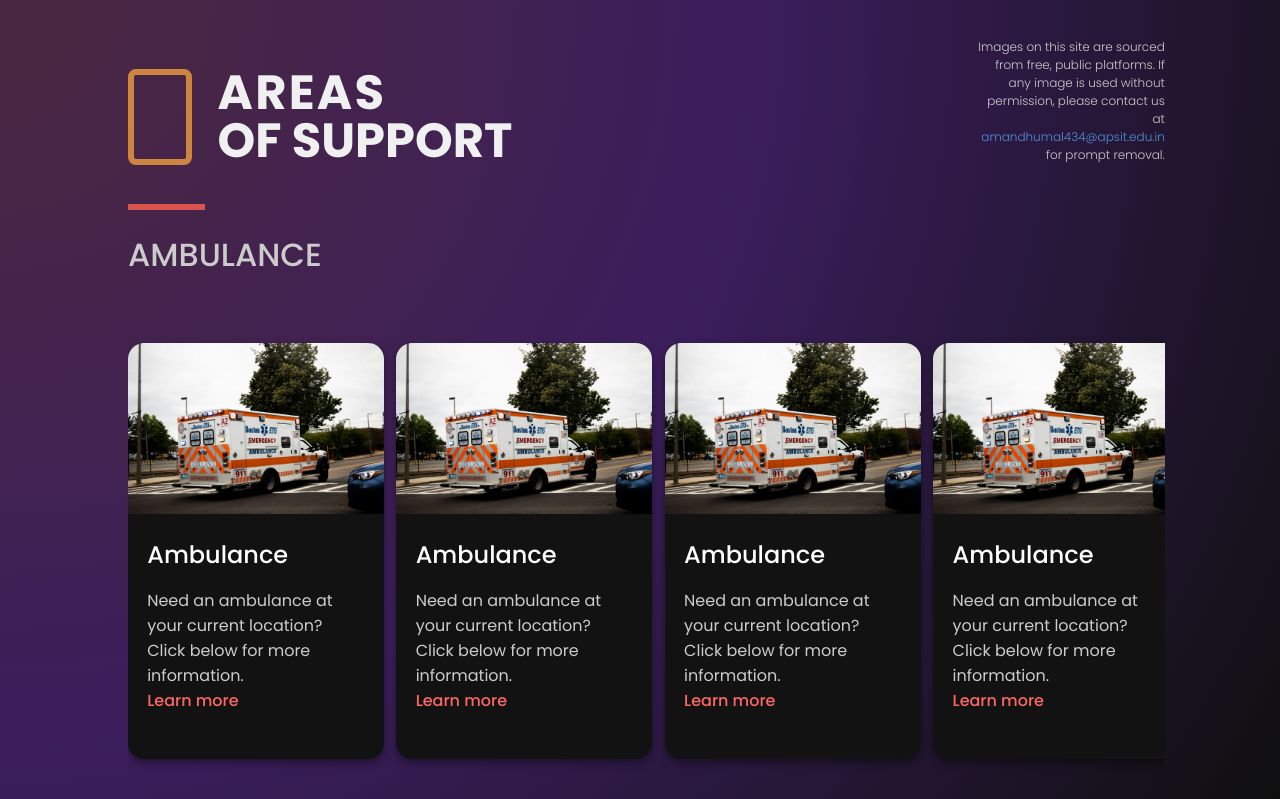
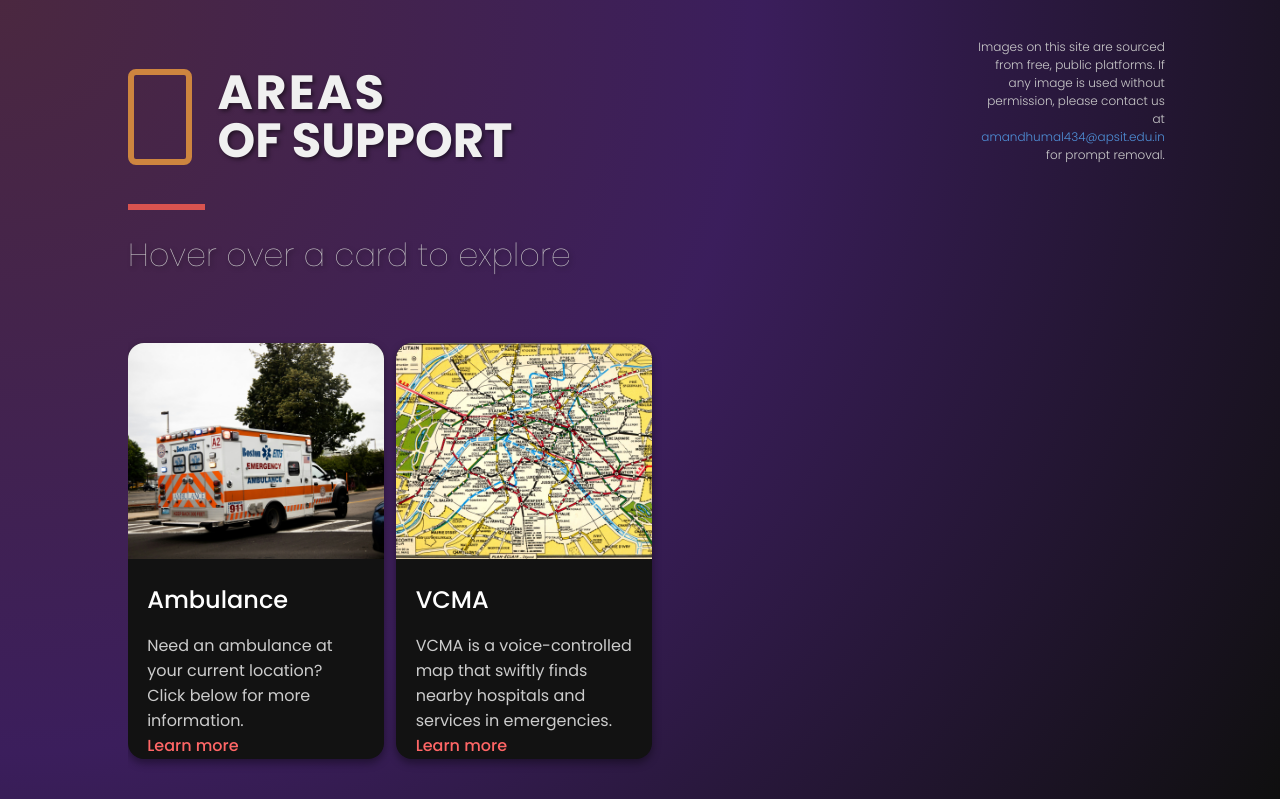
Before and after one commit to AMN-D/MAJPRJ_2025, a Django app: page / in a window 1280 px wide. Shown: the part 801-1600 px from the top of the page. Run offline with Django 5.2, Linux system fonts and the light colour scheme.

Commit message:
Cards are working now

```diff
--- a/Frontend/SAFER/home/static/home.css
+++ b/Frontend/SAFER/home/static/home.css
@@ -629,7 +629,7 @@ header nav .profile i {
   object-fit: cover; /* Cover the entire container while keeping the aspect ratio */
   opacity: 0; /* Initially hidden */
   visibility: hidden; /* Initially hidden */
-  transition: opacity 0.5s ease; /* Smooth fade-in and fade-out over 500ms */
+  transition: opacity 0.5s ease-in-out; /* Smooth fade-in and fade-out over 500ms */
   z-index: -1; /* Place behind all content */
   filter: brightness(40%) sepia(30%) contrast(85%) hue-rotate(-15deg); /* Optional vintage effect */
 }
@@ -645,10 +645,11 @@ header nav .profile i {
   color: #cccccc;
 }
 .main-card-page .heading-cards h1 {
-  font-size: 4vb;
-  font-weight: 500;
+  font-size: 4vb; /* Adjusted size */
+  font-weight: 100;
   padding: 0;
   margin-bottom: 0;
+  text-shadow: 2px 2px 4px rgba(0, 0, 0, 0.5); /* Subtle black shadow */
 }
 @media (max-width: 1024px) {
   .main-card-page .heading-cards h1 {
@@ -794,15 +795,19 @@ header nav .profile i {
   }
 }
 .main-card-page .unique-card-swiper-container .myUniqueCardSwiper .swiper-slide .card-ambulance .unique-card .card-image {
-  width: 20vw; /* Full width image */
-  height: auto; /* Maintain aspect ratio */
+  width: 20vw; /* Set width */
+  height: 27vh; /* Set height */
   margin: 0;
   padding: 0;
   border-radius: 2vb 2vb 0 0; /* Rounded corners at the top */
+  object-fit: cover; /* Crop the image to fill the box */
+  object-position: center; /* Center the image within the box */
+  image-rendering: -webkit-optimize-contrast; /* For WebKit browsers */
+  image-rendering: crisp-edges; /* Reduce jagged edges */ /* Optional: add a slight blur for smoother appearance */
 }
 @media (max-width: 1024px) {
   .main-card-page .unique-card-swiper-container .myUniqueCardSwiper .swiper-slide .card-ambulance .unique-card .card-image {
-    width: 100%;
+    width: 100%; /* Full width on smaller screens */
   }
 }
 .main-card-page .unique-card-swiper-container .myUniqueCardSwiper .swiper-slide .card-ambulance .unique-card .card-title {
--- a/Frontend/SAFER/home/static/home.js
+++ b/Frontend/SAFER/home/static/home.js
@@ -105,29 +105,66 @@ document.addEventListener("DOMContentLoaded", () => {
 document.addEventListener("DOMContentLoaded", () => {
   const gradientBackground = document.querySelector(".gradient-background");
   const backgroundVideo = document.querySelector(".background-video");
+  const videoSource = backgroundVideo.querySelector("source");
   const cards = document.querySelectorAll(".unique-card");
+  const headingTitle = document.querySelector(".heading-title");
 
   let hideTimeout; // Timeout reference for delayed hide
+  let isHovering = false; // Track if the mouse is currently over a card
 
-  // Function to show video as background
-  const showVideoBackground = () => {
+  // Function to show video as background and change the title instantly
+  const showVideoBackground = (event) => {
+    isHovering = true; // Set hover state to true
+    const card = event.currentTarget; // Get the card that triggered the event
+    const videoFileName = card.getAttribute("data-video"); // Get the video file name from data attribute
+    const newTitle = card.getAttribute("data-title"); // Get the new title from data attribute
+
     // Clear any pending hide actions if the user hovers onto another card
     clearTimeout(hideTimeout);
-    if (backgroundVideo) {
+
+    if (backgroundVideo && videoSource) {
+      // Update the source only if it's different from the current source to avoid reload
+      if (videoSource.src.indexOf(videoFileName) === -1) {
+        videoSource.src = `../static/card/${videoFileName}`;
+        backgroundVideo.load(); // Load the new video source
+      }
+
+      // Only play the video if it is paused
+      if (backgroundVideo.paused) {
+        backgroundVideo.play();
+      }
+
+      // Make sure the video is visible
       backgroundVideo.style.opacity = 1; // Set opacity to 100% for full visibility
-      backgroundVideo.style.visibility = "visible"; // Make sure the video is visible
+      backgroundVideo.style.visibility = "visible";
+    }
+
+    // Update the heading title instantly
+    if (headingTitle) {
+      headingTitle.textContent = newTitle;
     }
   };
 
   // Function to hide video as background with fade-out effect
   const hideVideoBackground = () => {
+    isHovering = false; // Set hover state to false
     // Add a delay before hiding to avoid glitchy transitions
     hideTimeout = setTimeout(() => {
-      if (backgroundVideo) {
-        backgroundVideo.style.opacity = 0; // Fade out the video
-        setTimeout(() => {
-          backgroundVideo.style.visibility = "hidden"; // Hide the video after fading out
-        }, 500); // Match the CSS transition duration (500ms)
+      if (!isHovering) { // Only proceed if the mouse is not hovering over a card
+        if (backgroundVideo) {
+          backgroundVideo.style.opacity = 0; // Fade out the video
+          setTimeout(() => {
+            if (!isHovering) { // Double check hover state before hiding
+              backgroundVideo.style.visibility = "hidden"; // Hide the video after fading out
+              backgroundVideo.pause(); // Pause the video to save resources
+            }
+          }, 500); // Match the CSS transition duration (500ms)
+        }
+
+        // Reset the heading title back to default instantly
+        if (headingTitle && !isHovering) {
+          headingTitle.textContent = "Hover over a card to explore";
+        }
       }
     }, 200); // Delay to prevent glitchiness when switching quickly (200ms)
   };
@@ -138,9 +175,8 @@ document.addEventListener("DOMContentLoaded", () => {
     card.addEventListener("mouseleave", hideVideoBackground);
   });
 
-  // Optional: Reset the gradient position when the mouse leaves the container
+  // Prevent resetting the gradient position to center when leaving
   gradientBackground?.addEventListener("mouseleave", () => {
-    gradientBackground.style.background =
-      "radial-gradient(circle at center, #4b2840, #3b1e5c, #0f0f0f)";
+    // Do not reset the gradient, maintain its last known position
   });
 });
--- a/Frontend/SAFER/home/static/home.scss
+++ b/Frontend/SAFER/home/static/home.scss
@@ -535,7 +535,7 @@ header {
     object-fit: cover; /* Cover the entire container while keeping the aspect ratio */
     opacity: 0; /* Initially hidden */
     visibility: hidden; /* Initially hidden */
-    transition: opacity 0.5s ease; /* Smooth fade-in and fade-out over 500ms */
+    transition: opacity 0.5s ease-in-out; /* Smooth fade-in and fade-out over 500ms */
     z-index: -1; /* Place behind all content */
     filter: brightness(40%) sepia(30%) contrast(85%) hue-rotate(-15deg); /* Optional vintage effect */
   }
@@ -550,14 +550,17 @@ header {
     width: 81vw;
     color: #cccccc;
     h1 {
-      font-size: 4vb;
-      font-weight: 500;
+      font-size: 4vb; /* Adjusted size */
+      font-weight: 100;
       padding: 0;
       margin-bottom: 0;
+      text-shadow: 2px 2px 4px rgba(0, 0, 0, 0.5); /* Subtle black shadow */
+
       @media (max-width: 1024px) {
         font-size: 3vb;
       }
     }
+
     .line {
       width: 6vw; /* Adjust the width of the line */
       height: 1vh; /* Set the thickness of the line */
@@ -659,7 +662,6 @@ header {
     margin-top: auto;
     position: relative;
 
-
     .myUniqueCardSwiper {
       width: 81vw;
       height: 100%;
@@ -699,13 +701,20 @@ header {
             }
 
             .card-image {
-              width: 20vw; /* Full width image */
-              height: auto; /* Maintain aspect ratio */
+              width: 20vw; /* Set width */
+              height: 27vh; /* Set height */
               margin: 0;
               padding: 0;
               border-radius: 2vb 2vb 0 0; /* Rounded corners at the top */
+              object-fit: cover; /* Crop the image to fill the box */
+              object-position: center; /* Center the image within the box */
+              image-rendering: -webkit-optimize-contrast; /* For WebKit browsers */
+              image-rendering: crisp-edges; /* Reduce jagged edges */ /* Optional: add a slight blur for smoother appearance */
+            }
+
             @media (max-width: 1024px) {
-                width: 100%;
+              .card-image {
+                width: 100%; /* Full width on smaller screens */
               }
             }
 
--- a/Frontend/SAFER/home/templates/home.html
+++ b/Frontend/SAFER/home/templates/home.html
@@ -124,7 +124,7 @@
           Your browser does not support the video tag.
         </video>
         <div class="heading-cards">
-          <h1>AMBULANCE</h1>
+          <h1 class="heading-title">Hover over a card to explore</h1>
           <div class="line"></div>
           <div class="for-card-header">
             <div class="cube"></div>
@@ -150,7 +150,7 @@
 
               <div class="swiper-slide">
                 <div class="card-ambulance">
-                  <div class="unique-card">
+                  <div class="unique-card" data-video="ambulance.mp4" data-title="AMBULANCE">
                     <img
                       src="../static/card/ambulance-card.jpg"
                       alt="AMBULANCE"
@@ -166,108 +166,18 @@
                   </div>
                 </div>
               </div>
+
               <div class="swiper-slide">
                 <div class="card-ambulance">
-                  <div class="unique-card">
+                  <div class="unique-card" data-video="map.mp4" data-title="VOICE CONTROLLED MAP">
                     <img
-                      src="../static/card/ambulance-card.jpg"
+                      src="../static/card/map-card.jpg"
                       alt="AMBULANCE"
                       class="card-image"
                     />
-                    <h3 class="card-title">Ambulance</h3>
+                    <h3 class="card-title">VCMA</h3>
                     <p class="card-description">
-                      Need an ambulance at your current location? Click below
-                      for more information.<br />
-                      <a href="#" class="learn-more">Learn more</a>
-                      <!-- Added a button for the call-to-action -->
-                    </p>
-                  </div>
-                </div>
-              </div>
-              <div class="swiper-slide">
-                <div class="card-ambulance">
-                  <div class="unique-card">
-                    <img
-                      src="../static/card/ambulance-card.jpg"
-                      alt="AMBULANCE"
-                      class="card-image"
-                    />
-                    <h3 class="card-title">Ambulance</h3>
-                    <p class="card-description">
-                      Need an ambulance at your current location? Click below
-                      for more information.<br />
-                      <a href="#" class="learn-more">Learn more</a>
-                      <!-- Added a button for the call-to-action -->
-                    </p>
-                  </div>
-                </div>
-              </div>
-              <div class="swiper-slide">
-                <div class="card-ambulance">
-                  <div class="unique-card">
-                    <img
-                      src="../static/card/ambulance-card.jpg"
-                      alt="AMBULANCE"
-                      class="card-image"
-                    />
-                    <h3 class="card-title">Ambulance</h3>
-                    <p class="card-description">
-                      Need an ambulance at your current location? Click below
-                      for more information.<br />
-                      <a href="#" class="learn-more">Learn more</a>
-                      <!-- Added a button for the call-to-action -->
-                    </p>
-                  </div>
-                </div>
-              </div>
-              <div class="swiper-slide">
-                <div class="card-ambulance">
-                  <div class="unique-card">
-                    <img
-                      src="../static/card/ambulance-card.jpg"
-                      alt="AMBULANCE"
-                      class="card-image"
-                    />
-                    <h3 class="card-title">Ambulance</h3>
-                    <p class="card-description">
-                      Need an ambulance at your current location? Click below
-                      for more information.<br />
-                      <a href="#" class="learn-more">Learn more</a>
-                      <!-- Added a button for the call-to-action -->
-                    </p>
-                  </div>
-                </div>
-              </div>
-              <div class="swiper-slide">
-                <div class="card-ambulance">
-                  <div class="unique-card">
-                    <img
-                      src="../static/card/ambulance-card.jpg"
-                      alt="AMBULANCE"
-                      class="card-image"
-                    />
-                    <h3 class="card-title">Ambulance</h3>
-                    <p class="card-description">
-                      Need an ambulance at your current location? Click below
-                      for more information.<br />
-                      <a href="#" class="learn-more">Learn more</a>
-                      <!-- Added a button for the call-to-action -->
-                    </p>
-                  </div>
-                </div>
-              </div>
-              <div class="swiper-slide">
-                <div class="card-ambulance">
-                  <div class="unique-card">
-                    <img
-                      src="../static/card/ambulance-card.jpg"
-                      alt="AMBULANCE"
-                      class="card-image"
-                    />
-                    <h3 class="card-title">Ambulance</h3>
-                    <p class="card-description">
-                      Need an ambulance at your current location? Click below
-                      for more information.<br />
+                        VCMA is a voice-controlled map that swiftly finds nearby hospitals and services in emergencies. <br />
                         <a href="#" class="learn-more">Learn more</a>
                         <!-- Added a button for the call-to-action -->
                       </p>
```
Also changed, not shown: Frontend/SAFER/home/static/card/map-card.jpg (added), 2 other files. Lines whose indentation alone changed are shown as unchanged.
